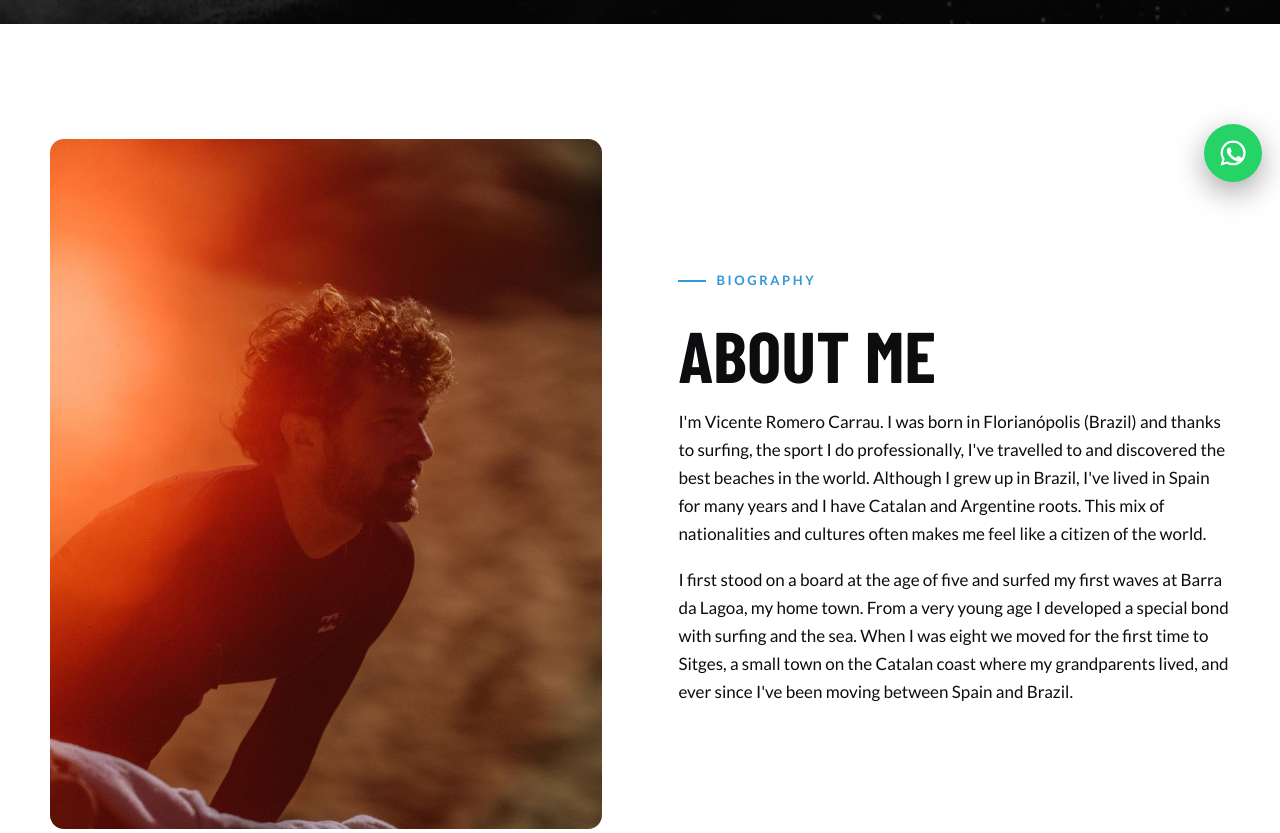
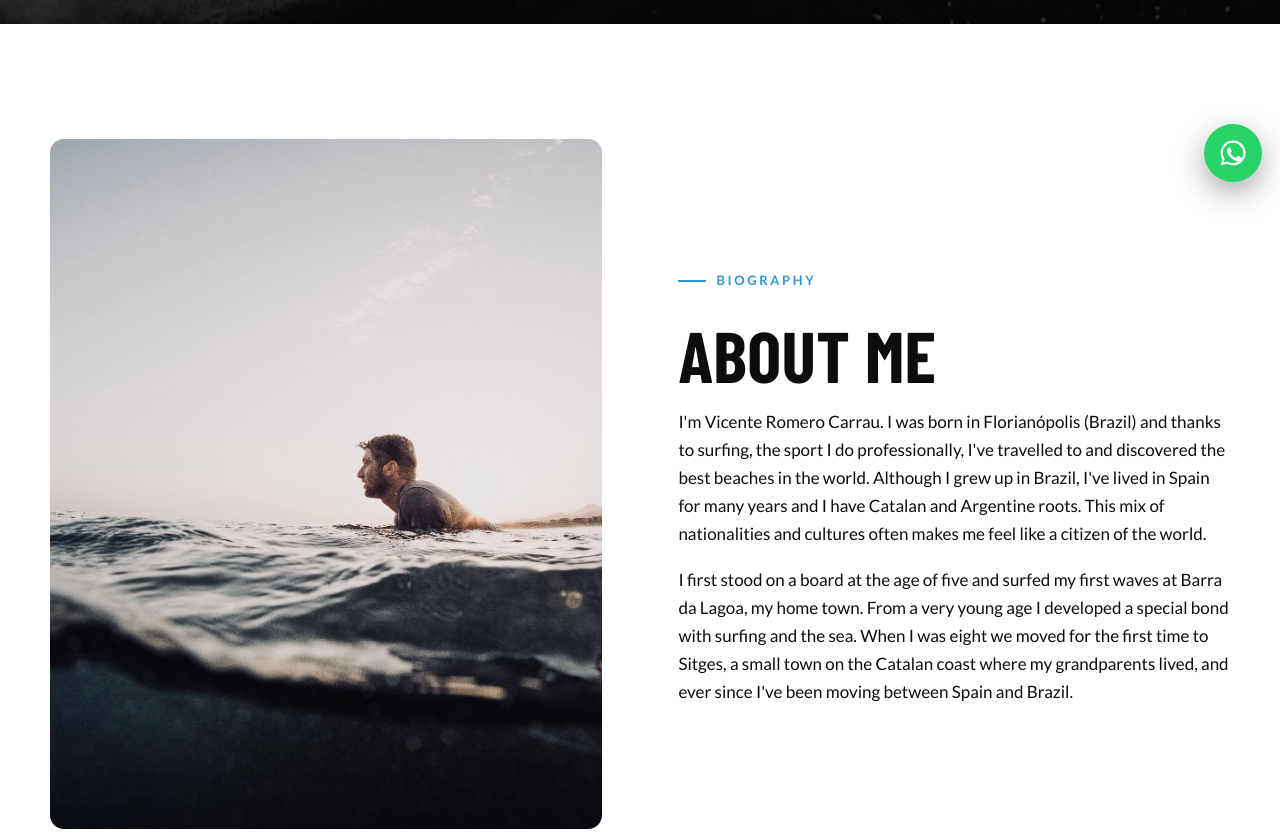
Before and after one commit to rochaian/vicenteromerosurf, a plain HTML site: page atleta/index.html in a window 1280 px wide. Shown: the part 600-1433 px from the top of the page. Drawn offline with nearby package versions, Linux system fonts and the light colour scheme; no server answers.

Commit message:
feat(atleta): replace About me photo with sea portrait
Co-Authored-By: Claude Opus 5.5 <noreply@anthropic.com>

```diff
--- a/atleta/index.html
+++ b/atleta/index.html
@@ -31,7 +31,7 @@
     <!-- QUIÉN SOY -->
     <section class="section">
       <div class="container split">
-        <div class="split__media reveal"><img loading="lazy" src="/assets/img/retrato-1.jpg" alt="Retrato de Vicente Romero"></div>
+        <div class="split__media reveal"><img loading="lazy" src="/assets/img/retrato-mar.jpg" alt="Vicente Romero en el agua esperando una ola"></div>
         <div class="reveal stack">
           <span class="eyebrow" data-i18n="atleta.bio.eyebrow">Biografía</span>
           <h2 data-i18n="atleta.bio.title">Quién soy</h2>
```
Also changed, not shown: assets/img/retrato-mar.jpg (added).
